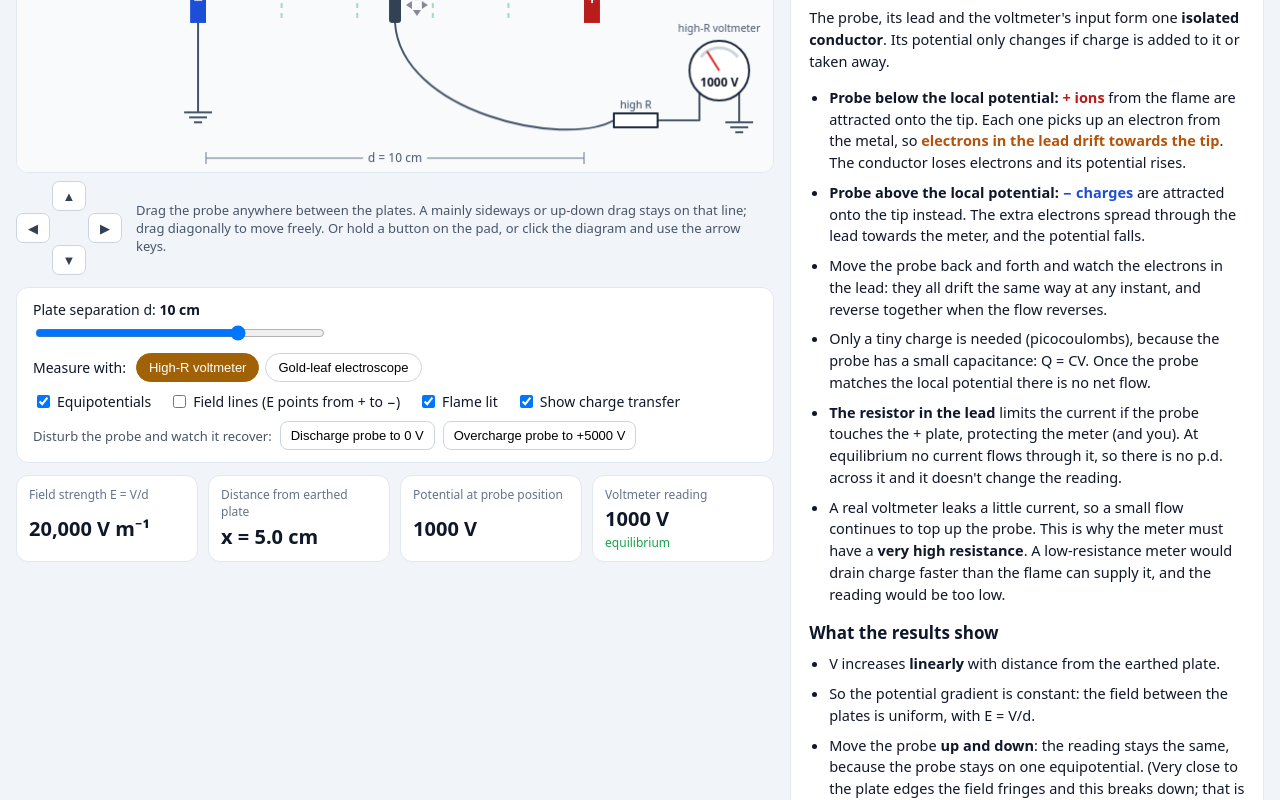
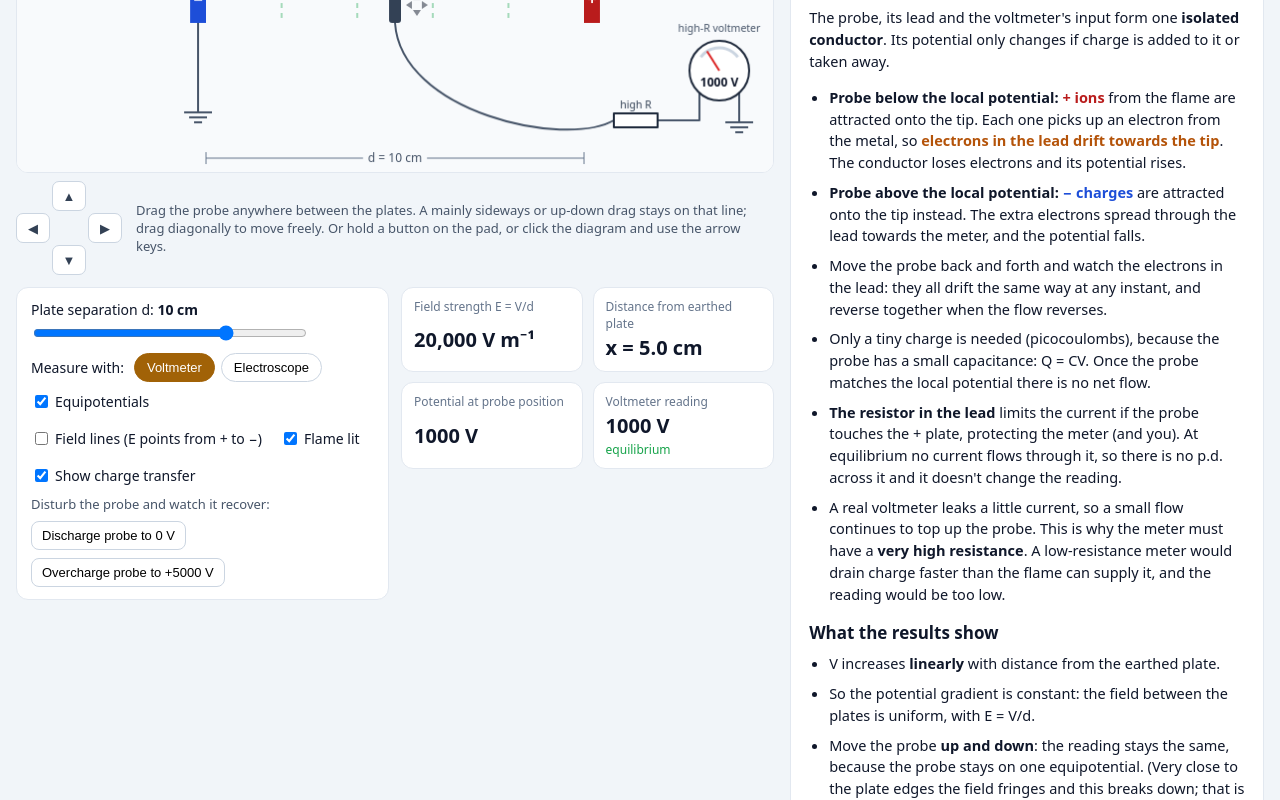
Before and after one commit to awm11/flame-probe, a React (Vite) app: page / in a window 1280 px wide. Shown: the part 577-1377 px from the top of the page. Built offline with nearby package versions, Linux system fonts and the light colour scheme.

Commit message:
Controls at half width with readouts 2x2 alongside
Co-Authored-By: Claude Opus 5.5 <noreply@anthropic.com>
Claude-Session: https://claude.ai/code/session_01TZh8aPDibEfFSuW8ciK3ea

```diff
--- a/src/App.jsx
+++ b/src/App.jsx
@@ -1026,6 +1026,7 @@ export default function App() {
             </span>
           </div>
 
+          <div className="panel-row">
           <div className="controls">
             <label>
               <span>Plate separation d: <b>{sep} cm</b></span>
@@ -1036,10 +1037,10 @@ export default function App() {
               <div className="seg" role="group" aria-label="Measuring instrument">
                 <span>Measure with:</span>
                 <button className={meter === "voltmeter" ? "on" : ""} onClick={() => setMeter("voltmeter")}>
-                  High-R voltmeter
+                  Voltmeter
                 </button>
                 <button className={meter === "electroscope" ? "on" : ""} onClick={() => setMeter("electroscope")}>
-                  Gold-leaf electroscope
+                  Electroscope
                 </button>
               </div>
             )}
@@ -1097,6 +1098,7 @@ export default function App() {
             ) : (
               <div><small>Force on an ion</small><b>F = qE</b></div>
             )}
+          </div>
           </div>
 
         </div>
@@ -1354,11 +1356,14 @@ const css = `
 .fp-app .pad button:disabled { opacity: 0.35; cursor: default; }
 .fp-app .pad-up { grid-area: up; } .fp-app .pad-down { grid-area: down; }
 .fp-app .pad-left { grid-area: left; } .fp-app .pad-right { grid-area: right; }
-.fp-app .controls { background: #fff; border-radius: 12px; padding: 12px 16px; margin-top: 12px;
-  border: 1px solid #e2e8f0; display: grid; gap: 10px; }
+.fp-app .panel-row { display: grid; grid-template-columns: minmax(0, 1fr) minmax(0, 1fr); gap: 12px;
+  margin-top: 12px; align-items: start; }
+@media (max-width: 640px) { .fp-app .panel-row { grid-template-columns: 1fr; } }
+.fp-app .controls { background: #fff; border-radius: 12px; padding: 12px 14px;
+  border: 1px solid #e2e8f0; display: grid; gap: 10px; align-content: start; }
 .fp-app .controls label { display: grid; gap: 4px; font-size: 14px; }
 .fp-app .controls input[type=range] { width: 100%; }
-.fp-app .controls input.sep-slider { width: 40%; min-width: 140px; }
+.fp-app .controls input.sep-slider { width: 80%; min-width: 140px; }
 .fp-app .seg { display: flex; flex-wrap: wrap; align-items: center; gap: 6px; font-size: 14px; }
 .fp-app .seg span { margin-right: 4px; }
 .fp-app .seg button { border: 1px solid #cbd5e1; background: #fff; padding: 6px 12px; border-radius: 999px;
@@ -1366,8 +1371,7 @@ const css = `
 .fp-app .seg button.on { background: #a16207; border-color: #a16207; color: #fff; }
 .fp-app .toggles { display: flex; gap: 18px; flex-wrap: wrap; }
 .fp-app .chk { display: flex !important; align-items: center; gap: 6px; grid-template-columns: none; }
-.fp-app .readouts { display: grid; grid-template-columns: repeat(auto-fit, minmax(150px, 1fr));
-  gap: 10px; margin-top: 12px; }
+.fp-app .readouts { display: grid; grid-template-columns: 1fr 1fr; gap: 10px; }
 .fp-app .readouts > div { background: #fff; border: 1px solid #e2e8f0; border-radius: 12px;
   padding: 10px 12px; display: grid; gap: 2px; }
 .fp-app .readouts small { color: #64748b; font-size: 12px; }
```
